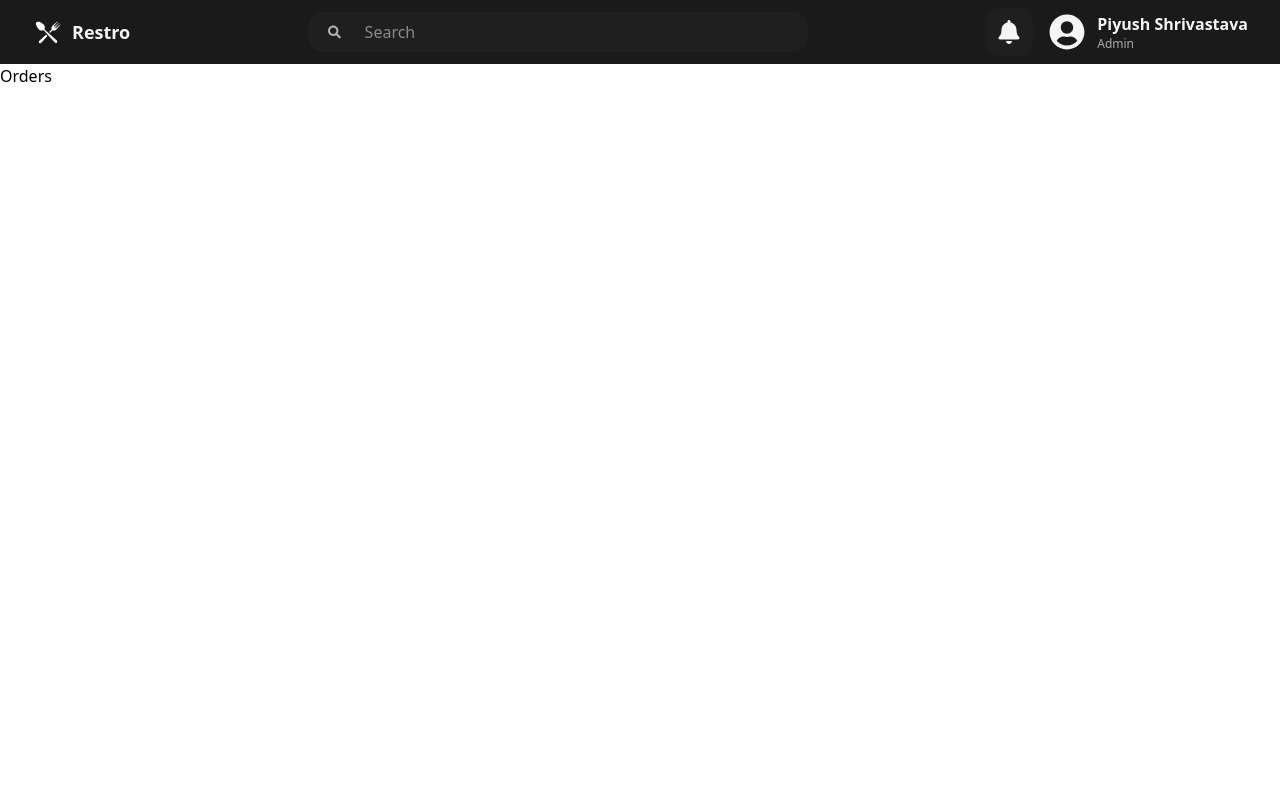
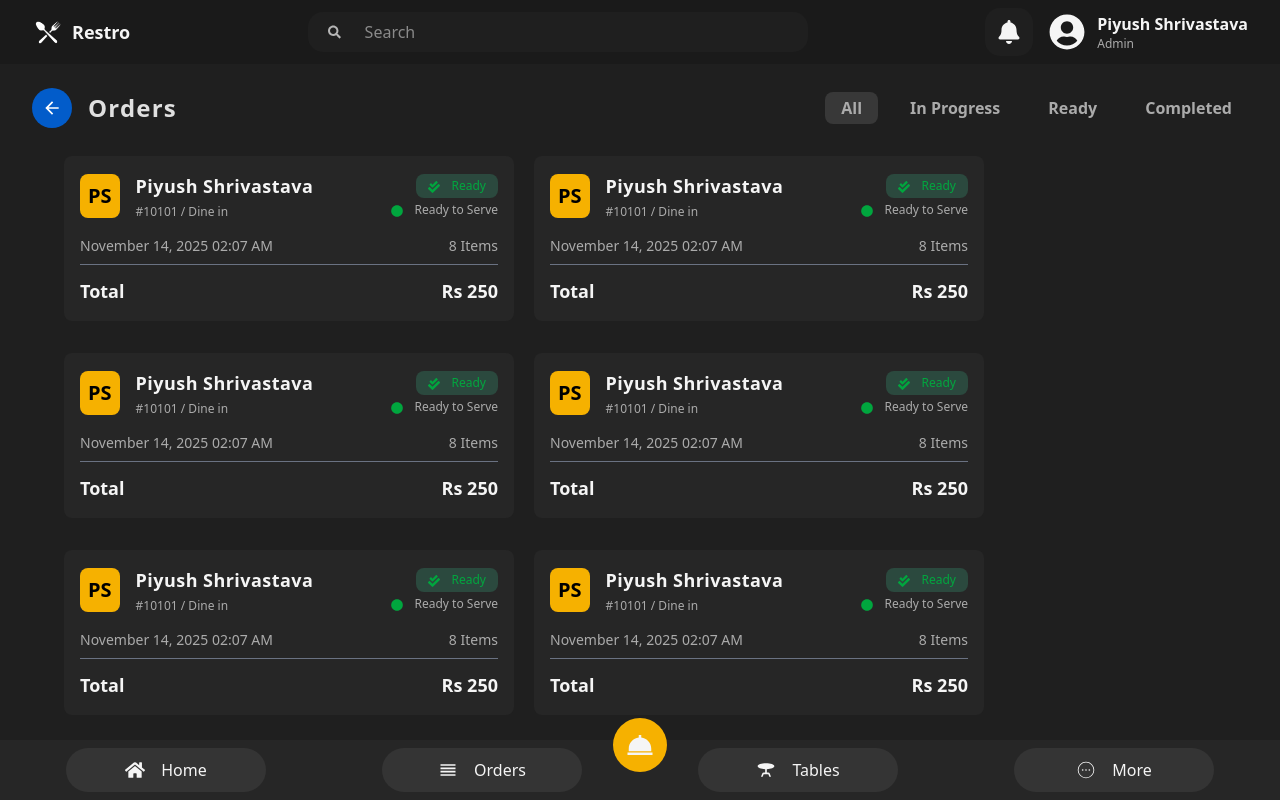
Before and after one commit to DigitalTrailblazer/POS-Master, a React (Vite) app in the folder client/: page /orders in a window 1280 px wide. Built offline with nearby package versions, Linux system fonts and the light colour scheme.

Commit message:
create order page to display all, pending, in_progress and completed orders

```diff
--- a/client/src/App.jsx
+++ b/client/src/App.jsx
@@ -4,6 +4,7 @@
 import Auth from "./pages/Auth";
 import Orders from "./pages/Orders";
 import Header from "./components/shared/Header";
+import Tables from "./pages/Tables";
 
 function App() {
 
@@ -16,6 +17,7 @@
             <Route path="/" element={<Home />} />
             <Route path="/auth" element={<Auth />} />
             <Route path="/orders" element={<Orders />} />
+            <Route path="/tables" element={<Tables />} />
             </Routes>
        </>
     );
--- a/client/src/components/home/OrderList.jsx
+++ b/client/src/components/home/OrderList.jsx
@@ -24,8 +24,8 @@
                     <h1 className='text-[#f6b100] text-xs font-semibold border border-[#f6b100] rounded-lg p-1'>Table No: 3</h1>
                 </div>
 
-                <div className='flex flex-col items-start gap-1'>
-                    <p className='px-4 text-green-600'>
+                <div className='flex flex-col items-end gap-1'>
+                    <p className=' text-green-600'>
                         <FaCheckDouble className='inline mr-2' /> Ready
                     </p>
                     <p className='text-[#ababab] text-xs'>
--- a/client/src/components/home/StatCard.jsx
+++ b/client/src/components/home/StatCard.jsx
@@ -15,7 +15,7 @@
 
             <div>
                 <h1 className='text-[#f5f5f5] text-4xl font-bold mt-5'>
-                    {number}
+                    {title === "Total Earnings" ? `Rs ${number}` : number}
                 </h1>
                 <h1 className='text-[#f5f5f5] text-lg mt-2'>
                     <span className='text-[#02ca3a]'>{footerNum}%</span> than yesterday
--- /dev/null
+++ b/client/src/components/orders/OrderCard.jsx
@@ -0,0 +1,58 @@
+import React from 'react'
+import { FaCheckDouble, FaCircle } from 'react-icons/fa'
+
+const OrderCard = () => {
+    return (
+        <>
+            <div className='bg-[#262626] w-[450px] rounded-lg mb-3 p-4'>
+
+                <div className='flex items-center gap-4'>
+                    <button className='bg-[#f6b100] text-xl p-2 font-bold rounded-lg'>
+                        PS
+                    </button>
+
+                    <div className='w-full flex items-center justify-between'>
+
+                        <div className='flex flex-col items-start gap-1'>
+                            <h1 className='text-[#f5f5f5] text-lg font-semibold tracking-wide'>
+                                Piyush Shrivastava
+                            </h1>
+                            <p className='text-xs text-[#ababab]'>
+                                #10101 / Dine in
+                            </p>
+                        </div>
+
+                        <div className='flex flex-col items-end gap-1'>
+                            <p className=' text-green-600 text-xs bg-[#2b493e] py-1 px-3 rounded-lg'>
+                                <FaCheckDouble className='inline mr-2' /> Ready
+                            </p>
+                            <p className='text-[#ababab] text-xs'>
+                                <FaCircle className='inline mr-2 text-green-600' /> Ready to Serve
+                            </p>
+                        </div>
+
+                    </div>
+                </div>
+
+                <div className='text-[#ababab] text-sm mt-4 flex items-center justify-between'>
+                    <p>
+                        November 14, 2025 02:07 AM
+                    </p>
+                    <p>8 Items</p>
+
+                </div>
+
+                <hr className='text-[#f5f5f5] w-full mt-2 border-gray-500' />
+
+                <div className='flex items-center justify-between mt-3'>
+                    <h1 className='text-[#f5f5f5] text-lg font-semibold '>
+                        Total
+                    </h1>
+                    <p className='text-[#f5f5f5] text-lg font-semibold '>Rs 250</p>
+                </div>
+            </div>
+        </>
+    )
+}
+
+export default OrderCard
--- /dev/null
+++ b/client/src/components/shared/BackButton.jsx
@@ -0,0 +1,20 @@
+import React from 'react'
+import { IoMdArrowBack } from "react-icons/io";
+import { useNavigate } from 'react-router-dom';
+
+
+const BackButton = () => {
+
+    const navigate = useNavigate()
+
+    return (
+        <button
+            onClick={() => navigate(-1)}
+            className='bg-[#025cca] text-white p-2.5 text-xl font-bold rounded-full'
+        >
+            <IoMdArrowBack />
+        </button>
+    )
+}
+
+export default BackButton
--- a/client/src/components/shared/BottomNav.jsx
+++ b/client/src/components/shared/BottomNav.jsx
@@ -3,12 +3,17 @@
 import { MdOutlineReorder, MdTableBar } from "react-icons/md";
 import { CiCircleMore } from "react-icons/ci";
 import { BiSolidDish } from "react-icons/bi";
+import { useNavigate } from 'react-router-dom';
 
 const BottomNav = () => {
+
+    const navigate = useNavigate()
+
     return (
         <div className='p-2 bg-[#262626] fixed bottom-0 left-0 right-0 h-15 flex justify-around'>
 
             <button
+                onClick={() => navigate("/")}
                 className='flex items-center justify-center w-[200px] text-[#f5f5f5] bg-[#343434] rounded-3xl'
             >
                 <FaHome size={20} className='mr-4 inline' />
@@ -16,6 +21,7 @@
             </button>
 
             <button
+                onClick={() => navigate("/orders")}
                 className='flex items-center justify-center w-[200px] text-[#f5f5f5] bg-[#343434] rounded-3xl'
             >
                 <MdOutlineReorder size={20} className='mr-4 inline' />
@@ -23,6 +29,7 @@
             </button>
 
             <button
+                onClick={() => navigate("/tables")}
                 className='flex items-center justify-center w-[200px] text-[#f5f5f5] bg-[#343434] rounded-3xl'
             >
                 <MdTableBar size={20} className='mr-4 inline' />
--- a/client/src/pages/Home.jsx
+++ b/client/src/pages/Home.jsx
@@ -30,7 +30,7 @@
                 <PopularDishes />
             </div>
 
-            {/* navigations */}
+            {/* bottom_navigations */}
             <BottomNav />
         </section>
     )
--- a/client/src/pages/Orders.jsx
+++ b/client/src/pages/Orders.jsx
@@ -1,11 +1,80 @@
-import React from 'react'
+import React, { useState } from 'react'
+import BottomNav from '../components/shared/BottomNav'
+import OrderCard from '../components/orders/OrderCard'
+import BackButton from '../components/shared/BackButton'
 
 const Orders = () => {
 
+    const[status, setStatus] = useState("all")
+
     return (
-        <div>
-        Orders
-        </div>
+        <>
+            <section className='bg-[#1f1f1f] h-[calc(100vh-5rem)] overflow-hidden'>
+
+                <div className='px-8 py-4 mt-2 flex items-center justify-between'>
+
+                    <div className='flex items-center gap-4'>
+                        <BackButton />
+                        <h1 className='text-[#e0e0e0] text-2xl font-bold tracking-wider' >Orders</h1>
+                    </div>
+
+                    <div className='flex items-center justify-around gap-4'>
+                        <button
+                            onClick={() => setStatus("all")}
+                            className={`${status === "all" && "bg-[#383838] px-4 py-1 rounded-lg"} text-[#ababab] text-base px-4 py-1 font-semibold rounded-lg cursor-pointer`}
+                        >
+                            All
+                        </button>
+
+                        <button
+                            onClick={() => setStatus("progress")}
+                            className={`${status === "progress" && "bg-[#383838] px-4 py-1 rounded-lg"} text-[#ababab] text-base px-4 py-1 font-semibold rounded-lg cursor-pointer`}
+                        >
+                            In Progress
+                        </button>
+
+                        <button
+                            onClick={() => setStatus("ready")}
+                            className={`${status === "ready" && "bg-[#383838] px-4 py-1 rounded-lg"} text-[#ababab] text-base px-4 py-1 font-semibold rounded-lg cursor-pointer`}
+                        >
+                            Ready
+                        </button>
+
+                        <button
+                            onClick={() => setStatus("completed")}
+                            className={`${status === "completed" && "bg-[#383838] px-4 py-1 rounded-lg"} text-[#ababab] text-base px-4 py-1 font-semibold rounded-lg cursor-pointer`}
+                        >
+                            Completed
+                        </button>
+                    </div>
+                </div>
+
+                <div className='px-16 py-3 flex flex-wrap gap-5 overflow-y-scroll h-[calc(100vh-12rem)] no-scrollbar'>
+                    <OrderCard />
+                    <OrderCard />
+                    <OrderCard />
+                    <OrderCard />
+                    <OrderCard />
+                    <OrderCard />
+                    <OrderCard />
+                    <OrderCard />
+                    <OrderCard />
+                    <OrderCard />
+                    <OrderCard />
+                    <OrderCard />
+                    <OrderCard />
+                    <OrderCard />
+                    <OrderCard />
+                    <OrderCard />
+                    <OrderCard />
+                    <OrderCard />
+                    <OrderCard />
+                    <OrderCard />
+                </div>
+
+                <BottomNav />
+            </section>
+        </>
     )
 }
 
```
